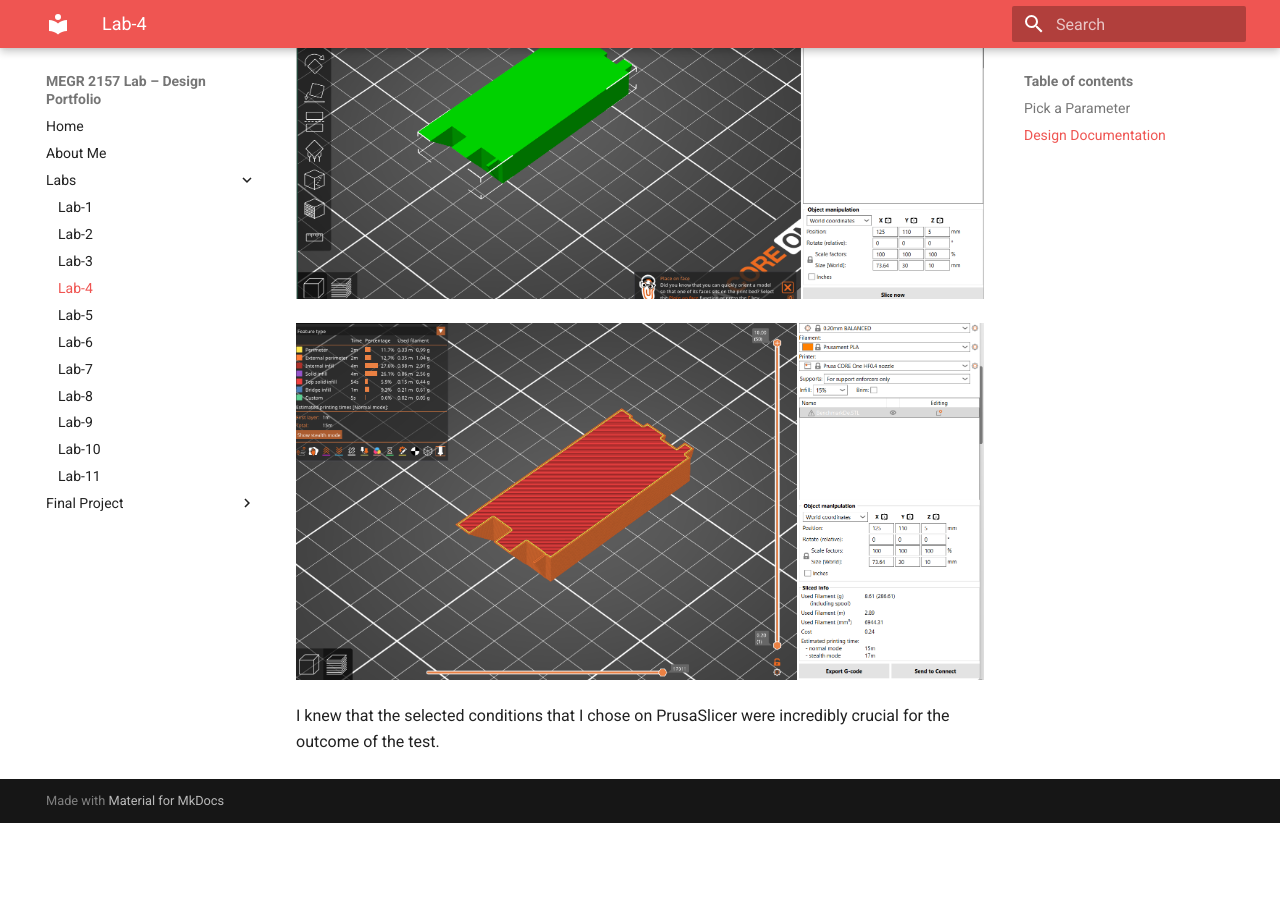
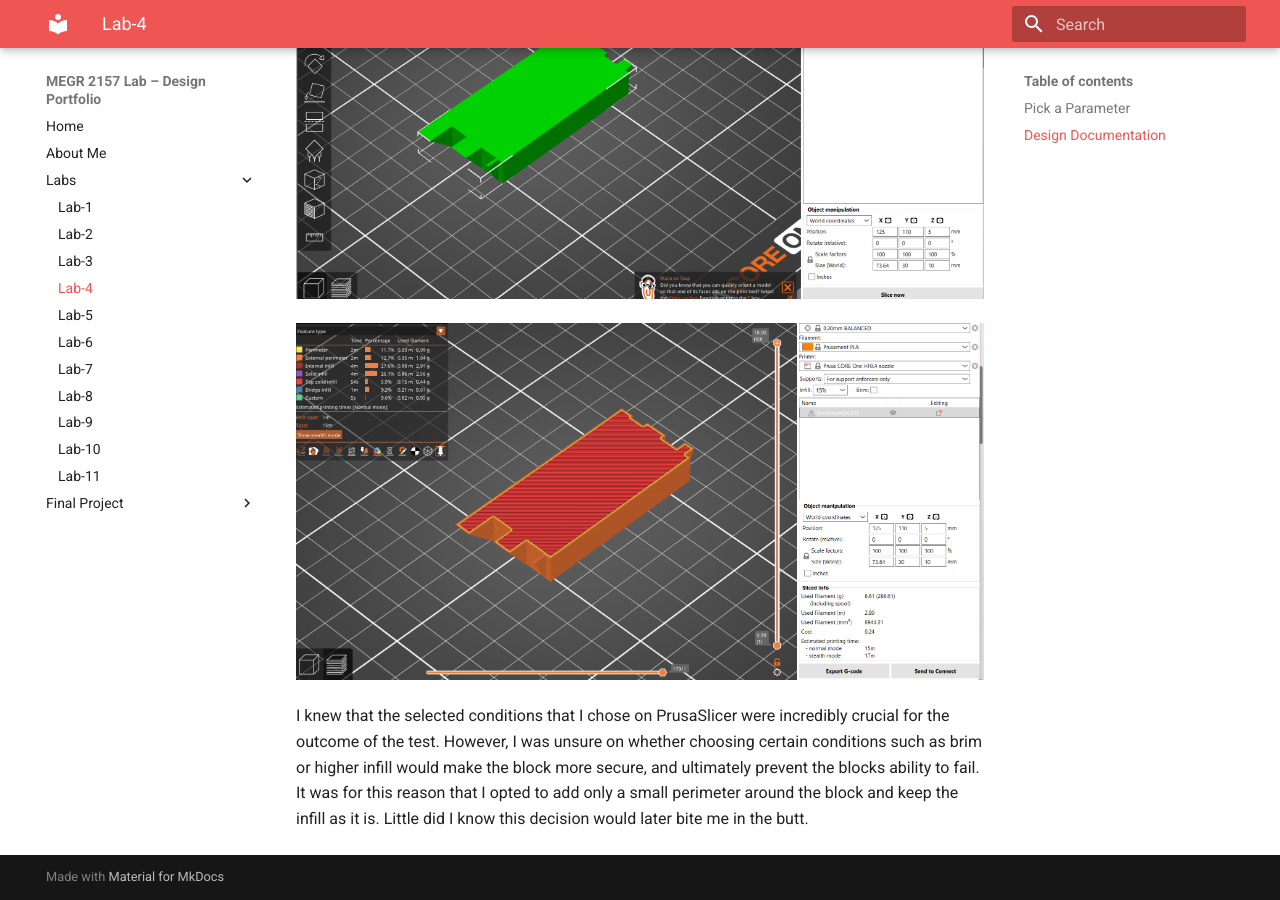
Before and after one commit to bspinne2/Brendan-Spinner-Portfolio, an MkDocs documentation site: the page built from docs/Labs/L04/index.md, in a window 1280 px wide and 900 px high, scrolled down 2776 px. Built offline with MkDocs 1.6.1 and Material for MkDocs 9.7.7, drawn with Linux system fonts in a browser that asks for light colours; before the commit the page ends 3599 px from its top, so only the background shows below that.

Commit message:
Update index.md

```diff
--- a/docs/Labs/L04/index.md
+++ b/docs/Labs/L04/index.md
@@ -30,4 +30,4 @@ The next course of action was exporting the design onto PrusaSlicer;
 
 ![Screenshot](./Screenshot%202026-09-10%20140844.png)
 
-I knew that the selected conditions that I chose on PrusaSlicer were incredibly crucial for the outcome of the test.
+I knew that the selected conditions that I chose on PrusaSlicer were incredibly crucial for the outcome of the test. However, I was unsure on whether choosing certain conditions such as brim or higher infill would make the block more secure, and ultimately prevent the blocks ability to fail. It was for this reason that I opted to add only a small perimeter around the block and keep the infill as it is. Little did I know this decision would later bite me in the butt.
```
